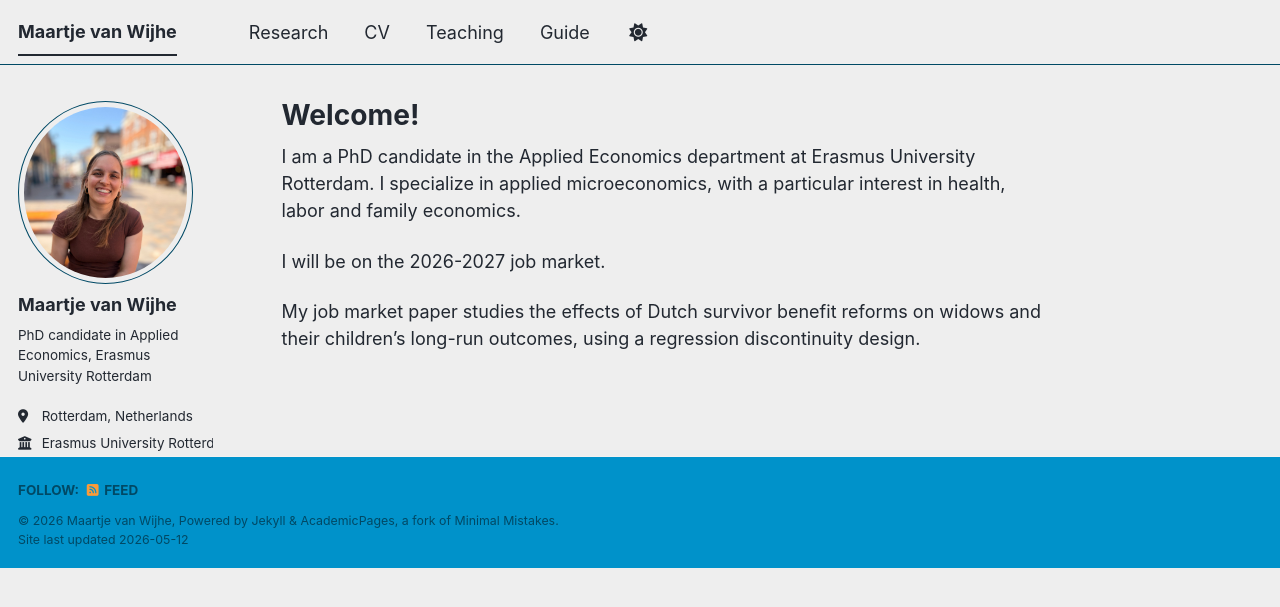
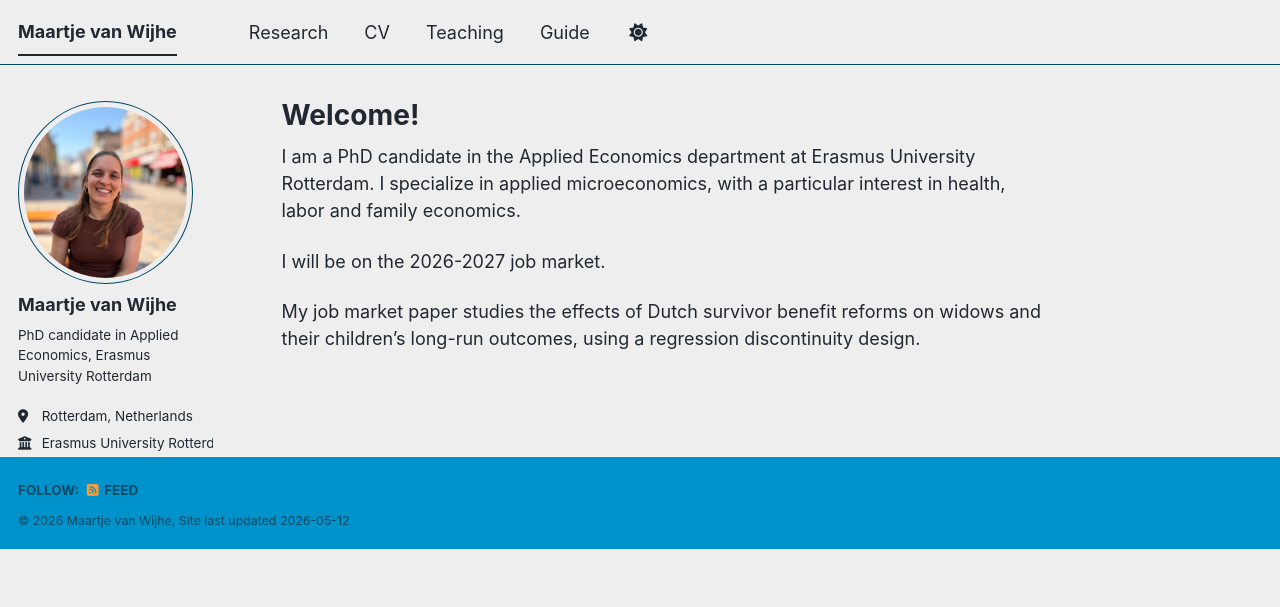
Before and after one commit to Maartjevw23/mywebsite, a Jekyll site: the page built from _pages/about.md, in a window 1280 px wide. Shown: the top 607 px of the page. Built offline with Jekyll 4.4.1, drawn with Linux system fonts in a browser that asks for light colours; some web fonts are replaced; a script bundle is joined from its source files by our own code; library files that are not in the unit come from our copies.

Commit message:
Update footer.html

```diff
--- a/_includes/footer.html
+++ b/_includes/footer.html
@@ -20,6 +20,6 @@
 {% endif %}
 
 <div class="page__footer-copyright">
-  &copy; {{ site.time | date: '%Y' }} {{ site.name | default: site.title }}, {{ site.data.ui-text[site.locale].powered_by | default: "Powered by" }} <a href="https://jekyllrb.com" rel="nofollow">Jekyll</a> &amp; <a href="https://github.com/academicpages/academicpages.github.io">AcademicPages</a>, a fork of <a href="https://mademistakes.com/work/minimal-mistakes-jekyll-theme/" rel="nofollow">Minimal Mistakes</a>.<br />
+  &copy; {{ site.time | date: '%Y' }} {{ site.name | default: site.title }},
   Site last updated {{ "now" | date: '%Y-%m-%d' }}
 </div>
```
